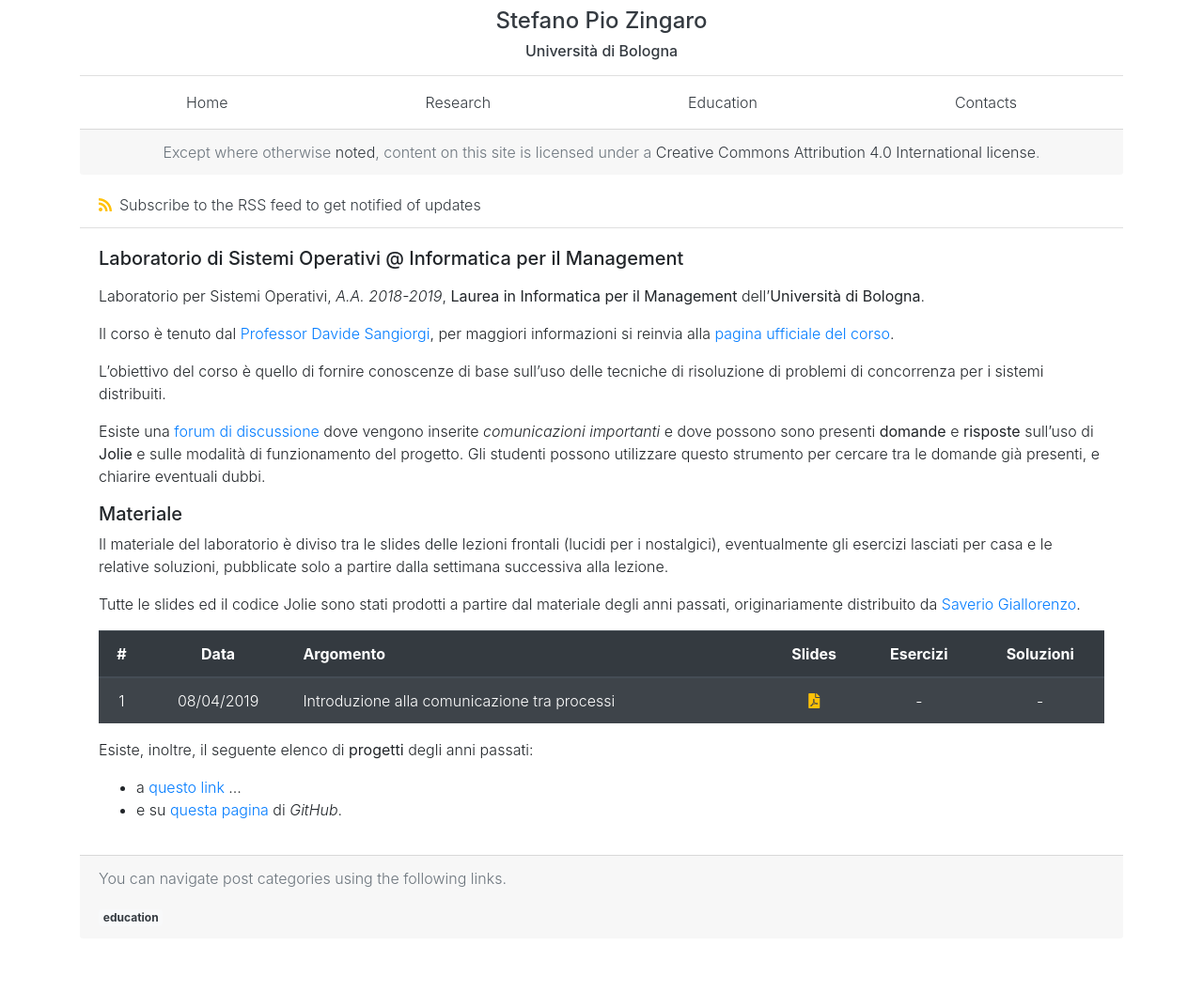
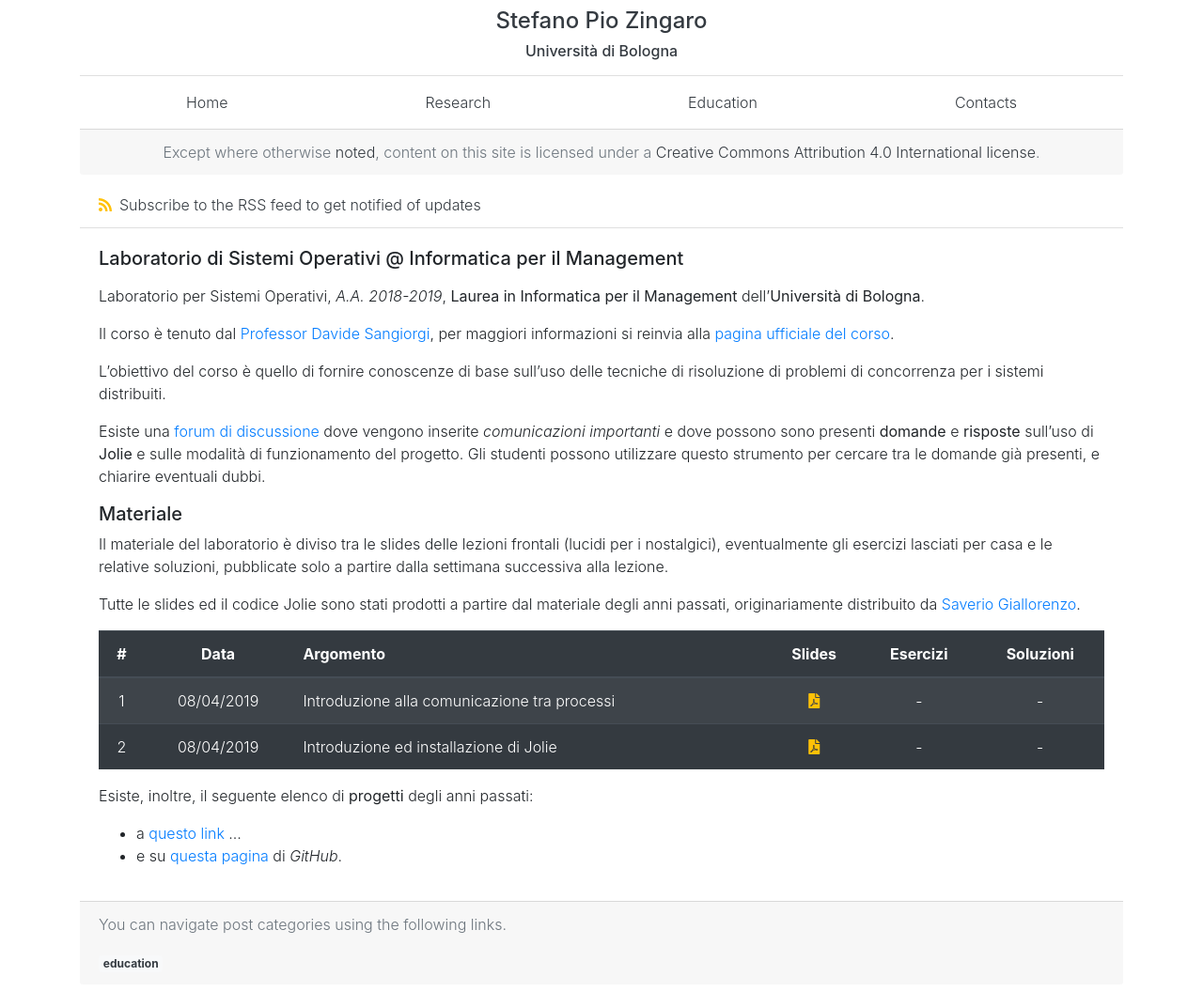
Before and after one commit to saltgz/saltgz.github.io, a Jekyll site: the page built from _posts/2018-04-09-so-lab-cs.md, in a window 1280 px wide. Shown: the whole page at 94% size. Built offline with Jekyll 4.4.1, drawn with Linux system fonts in a browser that asks for light colours; nearby versions of some CDN libraries; before the commit the page ends 1007 px from its top, so only the background shows below that.

Commit message:
new slides for introduction added

```diff
--- a/_posts/2018-04-09-so-lab-cs.md
+++ b/_posts/2018-04-09-so-lab-cs.md
@@ -32,6 +32,7 @@ degli anni passati, originariamente distribuito da [Saverio Giallorenzo](https:/
 | #   | Data | Argomento | Slides | Esercizi | Soluzioni |
 | :-: | :--: | --------- | :----: | :------: | :-------: |
 | 1   | 08/04/2019 | Introduzione alla comunicazione tra processi | [<i class="fas fa-file-pdf" title="PDF"></i>]({{ "/assets/teaching/slides/jolie/000_Interprocess_Communication.pdf" | prepend: site.baseurl }}) | - | - |
+| 2   | 08/04/2019 | Introduzione ed installazione di Jolie | [<i class="fas fa-file-pdf" title="PDF"></i>]({{ "/assets/teaching/slides/jolie/001_Introduction.pdf" | prepend: site.baseurl }}) | - | - |
 
 <!-- | 2   | 08/04/2019 | Introduzione alla comunicazione tra processi | [<i class="fas fa-file-pdf" title="PDF"></i>]({{ "/assets/teaching/slides/jolie/000_Interprocess_Communication.pdf" | prepend: site.baseurl }}) | [<i class="fas fa-file-archive" title="ZIP"></i>]({{ "/assets/teaching/esercizi/jolie/000_Esercizi.zip" | prepend: site.baseurl }}) | [<i class="fas fa-file-archive" title="ZIP"></i>]({{ "/assets/teaching/esercizi/jolie/000_Soluzioni.zip" | prepend: site.baseurl }}) | -->
 
```
